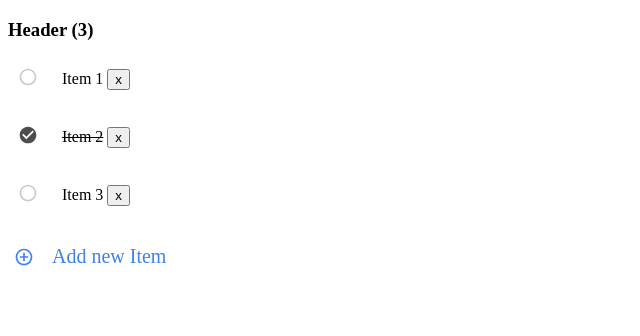
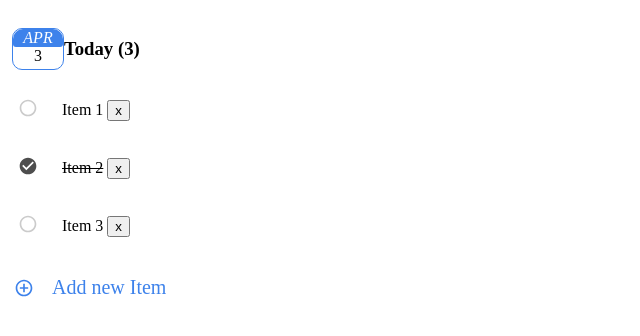
Before and after one commit to jpgonzales27/todo-list, a React (Vite) app: page / in a window 1280 px wide. Shown: the top 336 px of the page, without its empty margins (0-640 px from the left). Built offline with nearby package versions, Linux system fonts and the light colour scheme.

Commit message:
icono de calendario y obteniendo valores

```diff
--- a/src/components/header/header.component.tsx
+++ b/src/components/header/header.component.tsx
@@ -1,9 +1,24 @@
 import React from "react";
+import { Wrapper, Calendar } from "./header.styles";
 
 type Props = {
   dataLength: number;
 };
 
 export const Header = ({ dataLength }: Props) => {
-  return <h3>Header ({dataLength})</h3>;
+  const today = new Date();
+  const currentMonth = new Intl.DateTimeFormat("en-EN", {
+    month: "short",
+  })
+    .format(today)
+    .toLocaleUpperCase();
+  return (
+    <Wrapper>
+      <Calendar>
+        <em>{currentMonth}</em>
+        {today.getDay()}
+      </Calendar>
+      <h3>Today ({dataLength})</h3>
+    </Wrapper>
+  );
 };
--- /dev/null
+++ b/src/components/header/header.styles.ts
@@ -0,0 +1,28 @@
+import styled from "@emotion/styled";
+
+export const Wrapper = styled.div`
+  margin-top: 8px;
+  padding: 4px;
+  display: flex;
+  align-items: center;
+  cursor: pointer;
+`;
+
+export const Calendar = styled.p`
+  width: 50px;
+  height: 40px;
+  border-width: 1px;
+  border-style: solid;
+  border-color: #3d82eb;
+  border-radius: 10px;
+  text-align: center;
+
+  em {
+    display: block;
+    color: white;
+    background: #3d82eb;
+    border-radius: 10px;
+    border-bottom-right-radius: 3px;
+    border-bottom-left-radius: 3px;
+  }
+`;
```
